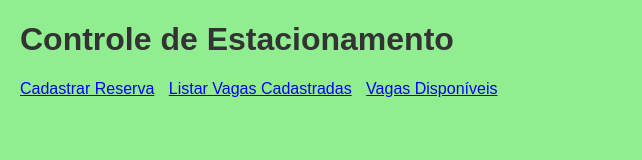
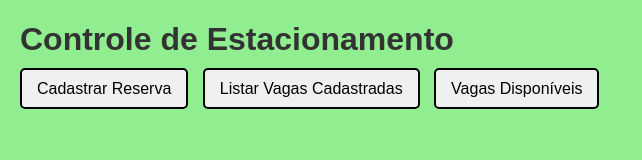
Before and after one commit to PietroFracCab/desafio-I-web, a plain HTML site: page index.html in a window 1280 px wide. Shown: the whole page, without its empty margins (0-642 px from the left). Drawn offline with Linux system fonts and the light colour scheme.

Commit message:
melhorias2

```diff
--- a/css/styles.css
+++ b/css/styles.css
@@ -8,14 +8,28 @@ h1 {
     color: #333;
 }
 
+/* Estiliza os links de navegação */
 nav ul {
-    list-style-type: none;
+    list-style-type: none; /* Remove os marcadores das listas */
     padding: 0;
 }
 
 nav ul li {
-    display: inline;
-    margin-right: 10px;
+    display: inline; /* Exibe os itens da lista em linha */
+    margin-right: 10px; /* Espaçamento entre os itens */
+}
+
+nav ul li a {
+    text-decoration: none; /* Remove o sublinhado dos links */
+    padding: 10px 15px; /* Espaçamento interno dos links */
+    border: 2px solid #000; /* Adiciona uma borda aos links */
+    border-radius: 5px; /* Adiciona cantos arredondados */
+    color: #000; /* Cor do texto */
+    background-color: #f0f0f0; /* Cor de fundo */
+}
+
+nav ul li a:hover {
+    background-color: #ddd; /* Cor de fundo ao passar o mouse */
 }
 
 form label {
```
Also changed, not shown: views/cadastro.html (+26 -1 lines).
